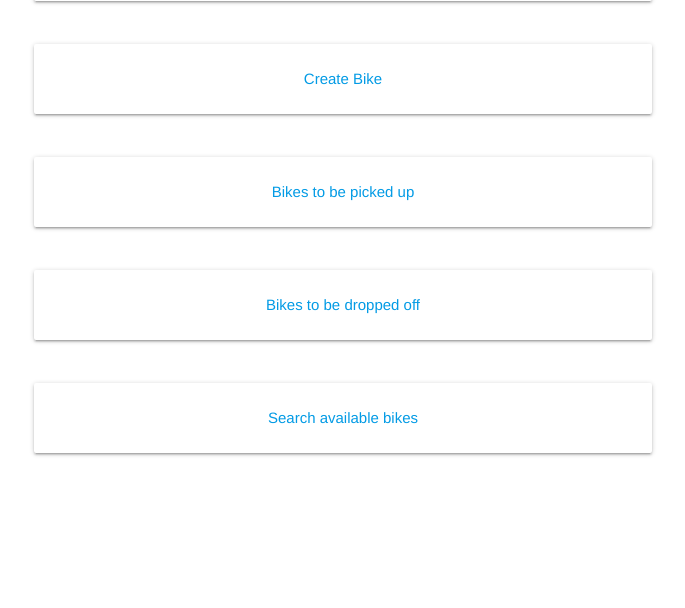
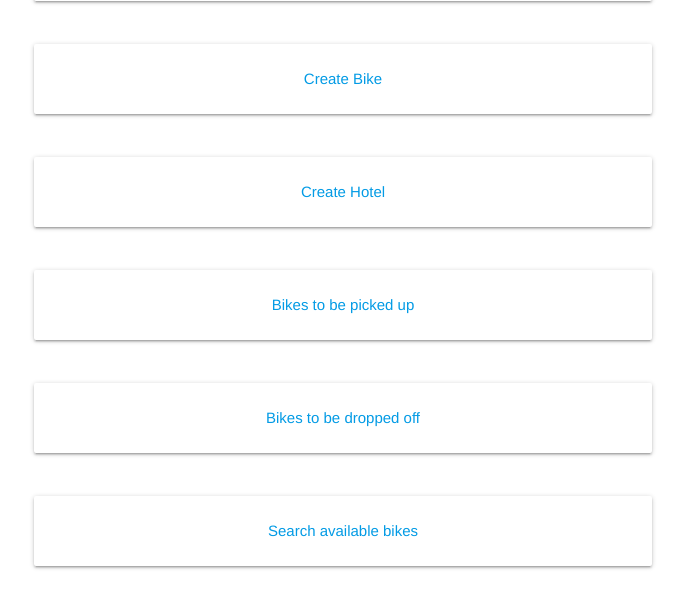
Before and after one commit to vicdashkov/easy-rent-fleet-dashboard, a Flask app: page /admin_main in a window 1280 px wide. Shown: the part 156-764 px from the top of the page, without its empty margins (297-982 px from the left). Run offline with Flask 2, Linux system fonts and the light colour scheme.

Commit message:
added docker-compose; couple more todos link to create hotel

```diff
--- a/main.py
+++ b/main.py
@@ -77,6 +77,8 @@ def fill_order_page(bike_id):
 @app.route('/fill_order/', methods=['post'])
 def fill_order_submit():
     print("form", request.form)
+
+    # todo: need to check if the bike can be inserted
 
     f = request.form
 
@@ -173,6 +175,8 @@ def pickup_bikes_list():
 
 @app.route('/available_bikes', methods=['GET'])
 def available_bikes():
+    # todo: need to test it thoroughly
+
     # I want to see a bike that is not in orders
     # and
     # in orders but start date > today
@@ -191,8 +195,9 @@ def available_bikes():
         bikes = conn.execute(q).fetchall()
 
     start_date = request.args.get('start_date')
+    end_date = request.args.get('end_date')
 
-    print('s_d', start_date)
+    print('s_d', start_date, end_date)
 
     return render_template(
         'available_bikes.html',
--- a/templates/admin_index.html
+++ b/templates/admin_index.html
@@ -22,6 +22,14 @@
             <div class="card-panel">
                 <!--todo-->
                 <a href="/create_bike">Create Bike</a>
+            </div>
+        </div>
+    </div>
+      <div class="row center">
+        <div class="col s6 offset-s3">
+            <div class="card-panel">
+                <!--todo-->
+                <a href="/create_hotel">Create Hotel</a>
             </div>
         </div>
     </div>
```
Also changed, not shown: docker-compose.yaml (added, +7 -0 lines).
